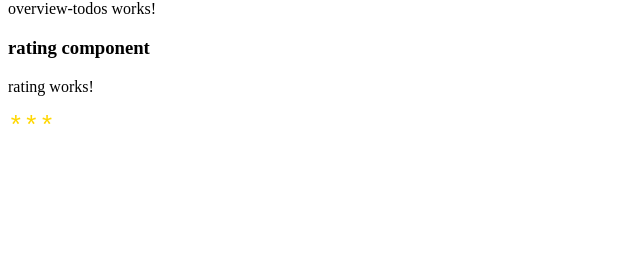
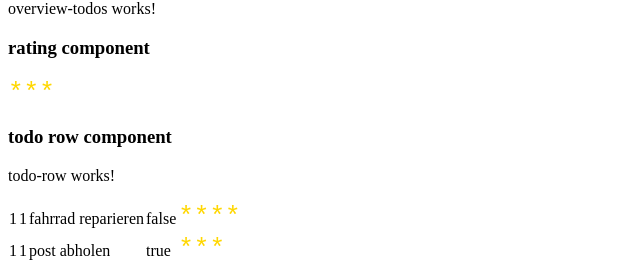
Before and after one commit to ppedvAG/2021-02-09-TypeScript-N-Angular, an Angular app in the folder TRAINER/theory-app/: page / in a window 1280 px wide. Shown: the part 962-1232 px from the top of the page, without its empty margins (0-640 px from the left). Before the commit the page ends 1112 px from the top, so only its background shows below. Built offline with nearby package versions, Linux system fonts and the light colour scheme.

Commit message:
m013 done

```diff
--- /dev/null
+++ b/TRAINER/theory-app/src/app/todos/itodo.ts
@@ -0,0 +1,6 @@
+export interface Todo {
+    id: number,
+    userId: number,
+    title: string,
+    completed: boolean
+}
--- a/TRAINER/theory-app/src/app/todos/overview-todos/overview-todos.component.html
+++ b/TRAINER/theory-app/src/app/todos/overview-todos/overview-todos.component.html
@@ -2,3 +2,6 @@
 
 <h3>rating component</h3>
 <app-rating [starsNumber]="3"></app-rating>
+
+<h3>todo row component</h3>
+<app-todo-row></app-todo-row>
--- a/TRAINER/theory-app/src/app/todos/rating/rating.component.html
+++ b/TRAINER/theory-app/src/app/todos/rating/rating.component.html
@@ -1,2 +1 @@
-<p>rating works!</p>
 <span>{{starsString}}</span>
--- /dev/null
+++ b/TRAINER/theory-app/src/app/todos/todo-row/todo-row.component.css
@@ -0,0 +1,11 @@
+.is-completed {
+    text-decoration: line-through;
+}
+
+/* td {
+    text-decoration: line-through;
+} */
+
+:host {
+    display: block;
+}
--- /dev/null
+++ b/TRAINER/theory-app/src/app/todos/todo-row/todo-row.component.html
@@ -0,0 +1,22 @@
+<p>todo-row works!</p>
+<tr>
+    <td>{{todos[0].id}}</td>
+    <td>{{todos[0].userId}}</td>
+    <td [class.is-completed]="todos[0].completed">{{todos[0].title}}</td>
+    <td>{{todos[0].completed}}</td>
+    <td>
+        <app-rating [starsNumber]=4></app-rating>
+    </td>
+</tr>
+
+<tr>
+    <td>{{todos[1].id}}</td>
+    <td>{{todos[1].userId}}</td>
+    <!-- <td [class.is-completed]="todos[0].completed">{{todos[1].title}}</td> -->
+    <!-- <td [style.text-decoration]="todos[0].completed ? 'line-through' : ''">{{todos[1].title}}</td> -->
+    <td [style.text-decoration]="todos[0].completed ? 'line-through' : ''">{{todos[1].title}}</td>
+    <td>{{todos[1].completed}}</td>
+    <td>
+        <app-rating [starsNumber]=3></app-rating>
+    </td>
+</tr>
--- /dev/null
+++ b/TRAINER/theory-app/src/app/todos/todo-row/todo-row.component.ts
@@ -0,0 +1,27 @@
+import { Component, OnInit } from '@angular/core';
+import { Todo } from '../itodo';
+
+@Component({
+  selector: 'app-todo-row',
+  templateUrl: './todo-row.component.html',
+  styleUrls: ['./todo-row.component.css']
+})
+export class TodoRowComponent implements OnInit {
+
+  /*
+  1. eine Tabellenreihe mit 5 Zellen wird im Template diese Komponente dargestellt
+   tr>td*5
+   4 Zellen für die Todo-Props, 5.te Zelle für Rating
+   2. wenn completed bie Todo true ist, ist title von Todo durchgestrichen
+   */
+  todos: Todo[] = [
+    {id: 1, userId: 1, title: 'fahrrad reparieren', completed: false},
+    {id: 1, userId: 1, title: 'post abholen', completed: true}
+  ]
+
+  constructor() { }
+
+  ngOnInit(): void {
+  }
+
+}
--- a/TRAINER/theory-app/src/app/todos/todos.module.ts
+++ b/TRAINER/theory-app/src/app/todos/todos.module.ts
@@ -2,11 +2,12 @@ import { NgModule } from '@angular/core';
 import { CommonModule } from '@angular/common';
 import { OverviewTodosComponent } from './overview-todos/overview-todos.component';
 import { RatingComponent } from './rating/rating.component';
+import { TodoRowComponent } from './todo-row/todo-row.component';
 
 
 
 @NgModule({
-  declarations: [OverviewTodosComponent, RatingComponent],
+  declarations: [OverviewTodosComponent, RatingComponent, TodoRowComponent],
   imports: [
     CommonModule
   ],
```
Also changed, not shown: 1 other file (tests, documents, lock files or other folders).
